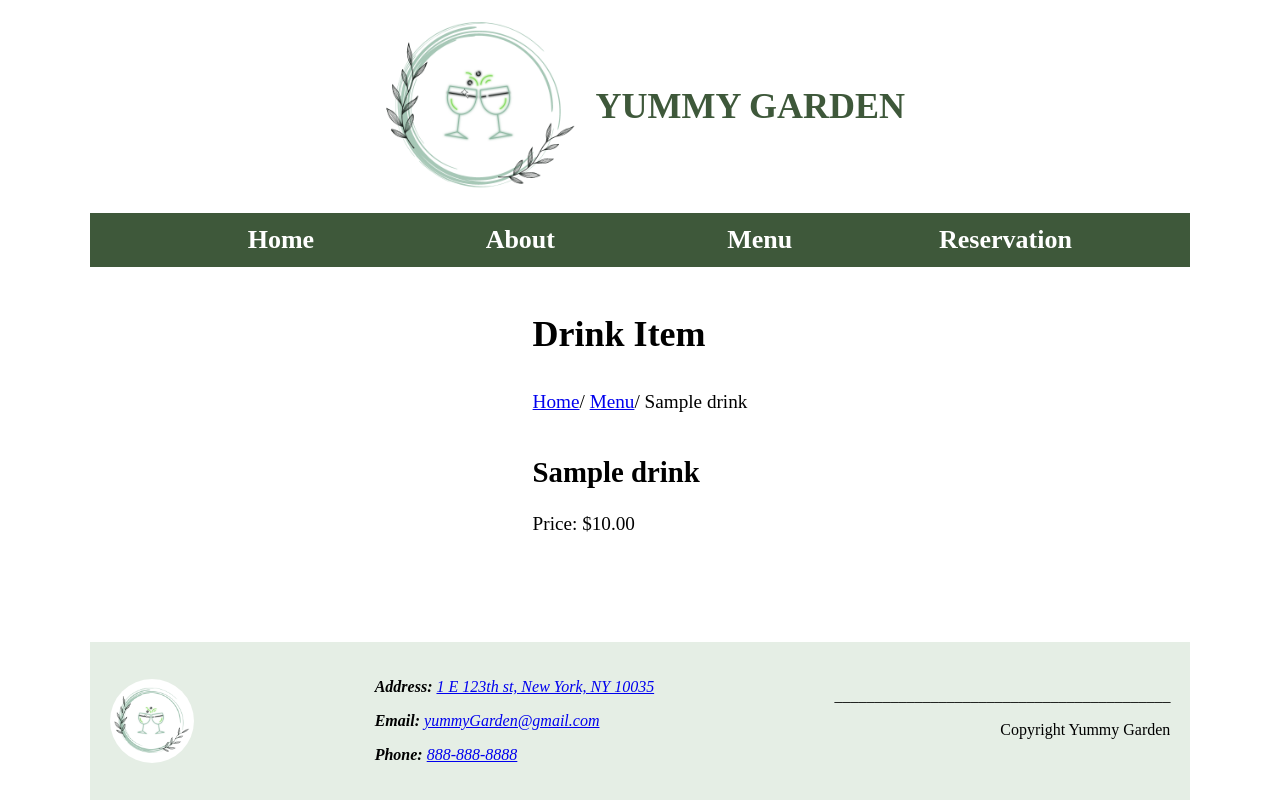
After one commit to Sisi-tech/YummyGarden, a Django app: page /drink_item/1 in a window 1280 px wide. The commit adds this page. Run offline with Django 5.2, Linux system fonts and the light colour scheme; tables that the repository leaves empty hold one stand-in row (values such as "Sample post").

Commit message:
add drinks models and api

```diff
--- a/myapp/admin.py
+++ b/myapp/admin.py
@@ -11,6 +11,7 @@ admin.site.register(DrinksCategory)
 admin.site.register(Booking)
 admin.site.register(Menu)
 
+
 class NewAdmin(UserAdmin):
     def get_form(self, request, obj=None, **Kwargs):
         form = super().get_form(request, obj, **Kwargs)
--- a/myapp/models.py
+++ b/myapp/models.py
@@ -4,13 +4,15 @@ from django.core.validators import MinValueValidator, MaxValueValidator
 # Create your models here.
 class DrinksCategory(models.Model):
     category_name = models.CharField(max_length=200)
+    def __str__(self):
+        return self.category_name
 
 class Drinks(models.Model):
-    drink = models.CharField(max_length=200)
-    price = models.IntegerField()
+    title = models.CharField(max_length=200)
+    price = models.DecimalField(max_digits=4, decimal_places=2)
     category_id = models.ForeignKey(DrinksCategory, on_delete=models.PROTECT, default=None)
     def __str__(self):
-        return self.drink
+        return self.title
 
 class Booking(models.Model):
     first_name = models.CharField(max_length=200)
--- /dev/null
+++ b/myapp/templates/drink_item.html
@@ -0,0 +1,29 @@
+{% extends 'base.html' %}
+{% load static %}
+{% block content %}
+
+<section class="drink_item_section">
+    <article>
+        <h1>Drink Item</h1>
+        <span>
+            <a href="{% url 'home' %}">Home</a>/
+            <a href="{% url 'menu' %}">Menu</a>/
+            {{drink_item.title}}
+        </span>
+        <div class="row">
+            <div class="column">
+                <h2>
+                    {{ drink_item.title }}
+                </h2>
+                <p>
+                    Price: ${{ drink_item.price }}
+                </p>
+            </div>
+            <!-- <div class="column">
+                <img src="{% static '/img/' %}{{ drink_item.name }}.jpg" alt="{{ drink_item.name }}" class="drink_img" />
+            </div> -->
+        </div>
+    </article>
+</section>
+
+{% endblock %}
--- a/myapp/urls.py
+++ b/myapp/urls.py
@@ -10,7 +10,7 @@ urlpatterns = [
     path('book/', views.book, name="book"),
     path('menu/', views.menu, name="menu"),
     path('menu_item/<int:pk>', views.display_menu_item, name="menu_item"),
-    # path('drinks/', views.drinks),
-    path('drinks/', views.DrinksList.as_view()),
-    path('drink/<int:pk>', views.Drink.as_view()),
+    path('drink_item/<int:pk>', views.display_drink_item, name="drink_item"),
+    path('api/drinks/', views.DrinksList.as_view()),
+    path('api/drinks/<int:pk>', views.Drink.as_view()),
 ]
--- a/myapp/views.py
+++ b/myapp/views.py
@@ -1,12 +1,13 @@
-from django.shortcuts import render
-from django.http import HttpResponse
+from django.shortcuts import render, get_object_or_404
 from .models import Menu
+from .models import Drinks
 from .forms import BookingForm
 from django.contrib import messages
 from rest_framework.response import Response
 from rest_framework import status
 from rest_framework.decorators import api_view
 from rest_framework.views import APIView
+from .serializers import DrinksSerializer
 
 
 # Create your views here.
@@ -16,11 +17,6 @@ def home(request):
 
 def about(request):
     return render(request, "about.html")
-
-def menu(request):
-    menu_data = Menu.objects.all()
-    main_data = {"menu": menu_data}
-    return render(request, "menu.html", {"menu": main_data})
 
 def book(request):
     if request.method == 'POST':
@@ -39,6 +35,12 @@ def book(request):
     return render(request, 'book.html', {'form': form})
 
 
+def menu(request):
+    menu_data = Menu.objects.all()
+    drinks_data = Drinks.objects.all()
+    context = {"menu": menu_data, "drinks": drinks_data}
+    return render(request, "menu.html", context)
+
 def display_menu_item(request, pk=None):
     if pk:
         menu_item = Menu.objects.get(pk=pk)
@@ -47,23 +49,38 @@ def display_menu_item(request, pk=None):
     return render(request, 'menu_item.html', {"menu_item": menu_item})
 
 
-@api_view(['GET', 'POST'])
-def drinks(request):
-    return Response('list of the drinks', status=status.HTTP_200_OK)
+def display_drink_item(request, pk=None):
+    drink_item = get_object_or_404(Drinks, pk=pk)
+    return render(request, 'drink_item.html', {"drink_item": drink_item})
 
 class DrinksList(APIView):
     def get(self, request):
-        return Response({"message":"list of the drinks"}, status.HTTP_200_OK)
+        drinks = Drinks.objects.all()
+        serializer = DrinksSerializer(drinks, many=True)
+        return Response(serializer.data, status=status.HTTP_200_OK)
     def post(self, request):
-        return Response({"message":"new drink created"}, status.HTTP_201_CREATED)
+        serializer = DrinksSerializer(data=request.data)
+        if serializer.is_valid():
+            serializer.save()
+            return Response(serializer.data, status=status.HTTP_201_CREATED)
+        return Response(serializer.errors, status=status.HTTP_400_BAD_REQUEST)
 
 
 class Drink(APIView):
     def get(self, request, pk):
-        return Response({"message":"single drink with id " + str(pk)}, status.HTTP_200_OK)
-    def post(self, request, pk):
-        return Response({"message":"single drink created with id " + str(pk)}, status.HTTP_201_CREATED)
+        drink = Drinks.objects.get(pk=pk)
+        serializer = DrinksSerializer(drink)
+        return Response(serializer.data, status=status.HTTP_200_OK)
+
+    def put(self, request, pk):
+        drink = Drinks.objects.get(pk=pk)
+        serializer = DrinksSerializer(drink, data=request.data)
+        if serializer.is_valid():
+            serializer.save()
+            return Response(serializer.data, status=status.HTTP_200_OK)
+        return Response(serializer.errors, status=status.HTTP_400_BAD_REQUEST)
+
     def delete(self, request, pk):
-        return Response({"message":"single drink deleted with id " + str(pk)}, status.HTTP_301_MOVED_PERMANENTLY)
-    def put(self, request, pk):
-        return Response({"message":"single drink updated with id " + str(pk)}, status.HTTP_202_ACCEPTED)
+        drink = Drinks.objects.get(pk=pk)
+        drink.delete()
+        return Response(status=status.HTTP_204_NO_CONTENT)
--- a/yummyGarden/settings.py
+++ b/yummyGarden/settings.py
@@ -40,6 +40,7 @@ INSTALLED_APPS = [
     'django.contrib.staticfiles',
     'myapp',
     'rest_framework',
+    'debug_toolbar',
 ]
 
 MIDDLEWARE = [
@@ -50,6 +51,7 @@ MIDDLEWARE = [
     'django.contrib.auth.middleware.AuthenticationMiddleware',
     'django.contrib.messages.middleware.MessageMiddleware',
     'django.middleware.clickjacking.XFrameOptionsMiddleware',
+    'debug_toolbar.middleware.DebugToolbarMiddleware',
 ]
 
 ROOT_URLCONF = 'yummyGarden.urls'
@@ -131,3 +133,7 @@ STATICFILES_DIRS = [
 # https://docs.djangoproject.com/en/5.0/ref/settings/#default-auto-field
 
 DEFAULT_AUTO_FIELD = 'django.db.models.BigAutoField'
+
+INTERNAL_IPS = [
+    '127.0.0.1'
+]
--- a/yummyGarden/urls.py
+++ b/yummyGarden/urls.py
@@ -20,4 +20,5 @@ from django.urls import path, include
 urlpatterns = [
     path('admin/', admin.site.urls),
     path('', include('myapp.urls')),
+    path('__debug__/', include('debug_toolbar.urls')),
 ]
```
Also changed, not shown: myapp/serializers.py (added, +10 -0 lines), myapp/templates/menu.html (+15 -1 lines), myapp/migrations/0009_rename_drink_drinks_title_alter_drinks_price.py (added).
